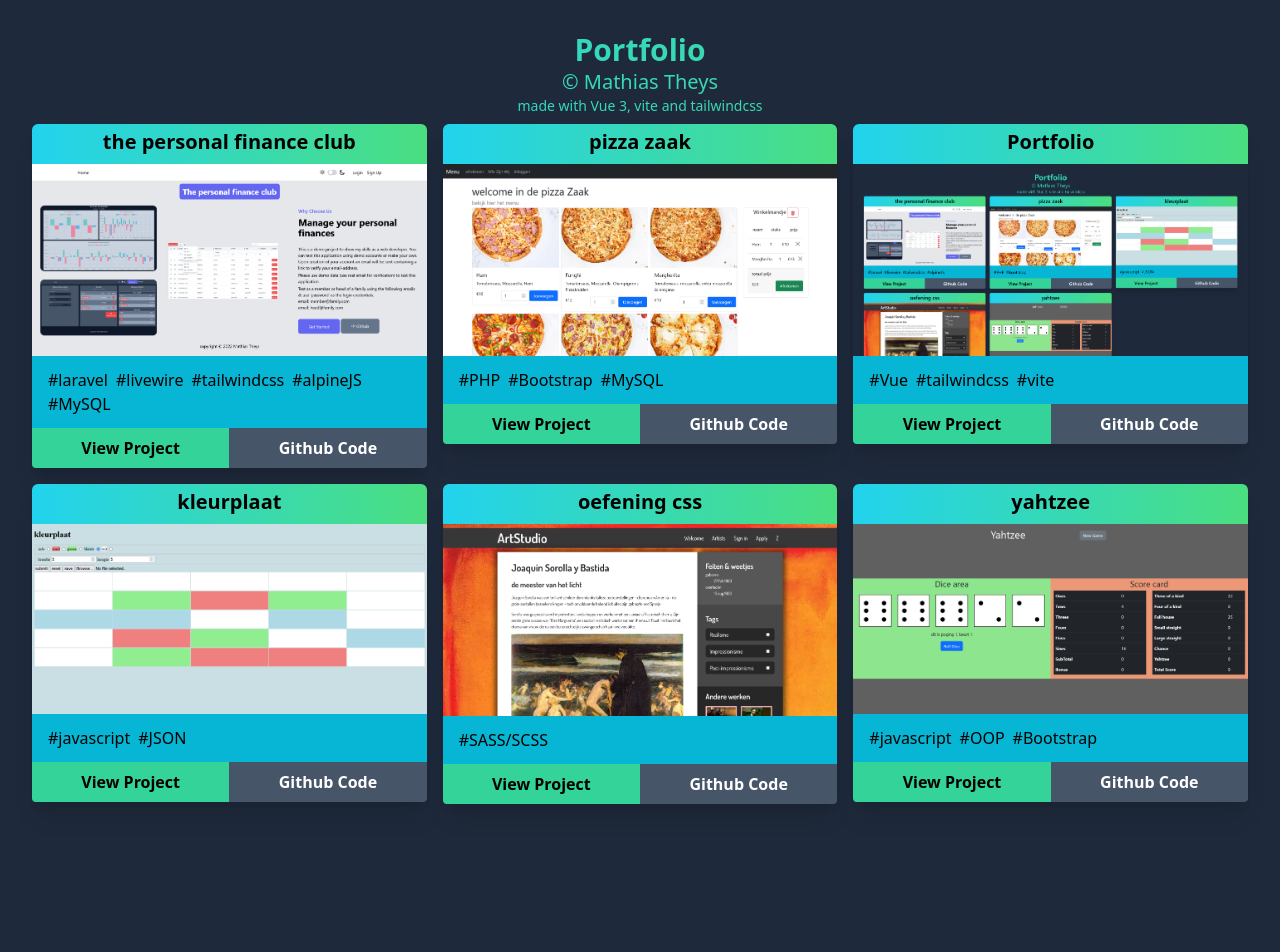
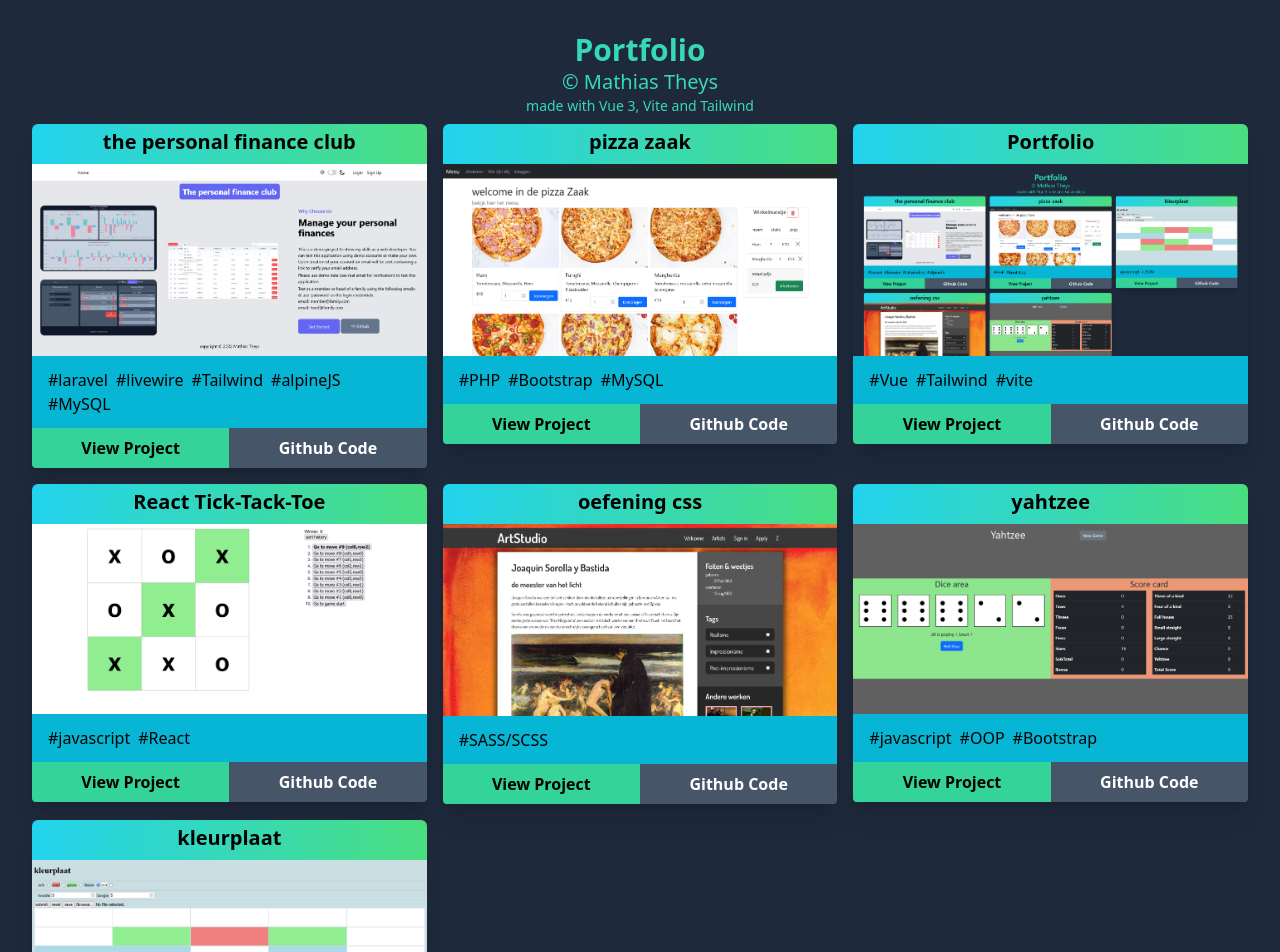
Before and after one commit to AtlasMountains/Portfolio, a Vue app: page / in a window 1280 px wide. Shown: the top 952 px of the page. Before the commit the page ends 836 px from the top, so only its background shows below. Built offline with nearby package versions, Linux system fonts and the light colour scheme.

Commit message:
Add Tick-Tack-Toe

```diff
--- a/src/App.vue
+++ b/src/App.vue
@@ -32,7 +32,7 @@ export default {
         tags: [
           {id:1,name:'laravel'},
           {id:2,name:'livewire'},
-          {id:3,name:'tailwindcss'},
+          {id:3,name:'Tailwind'},
           {id:4,name:'alpineJS'},
           {id:5,name:'MySQL'},
         ]
@@ -58,19 +58,19 @@ export default {
         title: "Portfolio",
         tags: [
           {id:1,name:'Vue'},
-          {id:2,name:'tailwindcss'},
+          {id:2,name:'Tailwind'},
           {id:3,name:'vite'},
         ]
       },
       {
         id: 4,
-        linkCode: "https://github.com/AtlasMountains/kleurplaat",
-        linkProject: "https://atlasmountains.github.io/kleurplaat/",
-        foto: "./kleurplaat.png",
-        title: "kleurplaat",
+        linkCode: "https://github.com/AtlasMountains/React_Tick-Tack-Toe",
+        linkProject: "https://atlasmountains.github.io/yahtzee/",
+        foto: "./Tick-Tack-Toe.png",
+        title: "React Tick-Tack-Toe",
         tags: [
           {id:1,name:'javascript'},
-          {id:2,name:'JSON'},
+          {id:2,name:'React'},
         ]
       },
       {
@@ -95,6 +95,17 @@ export default {
           {id:3,name:'Bootstrap'},
         ]
       },
+      {
+        id: 7,
+        linkCode: "https://github.com/AtlasMountains/kleurplaat",
+        linkProject: "https://atlasmountains.github.io/kleurplaat/",
+        foto: "./kleurplaat.png",
+        title: "kleurplaat",
+        tags: [
+          {id:1,name:'javascript'},
+          {id:2,name:'JSON'},
+        ]
+      },
     ];
   },
 };
--- a/src/components/Header.vue
+++ b/src/components/Header.vue
@@ -1,7 +1,7 @@
 <template>
-  <header class="text-slate-100 bg-clip-text text-transparent bg-gradient-to-r from-cyan-400 to-green-400">
-    <h1 class="text-3xl text-center font-bold">Portfolio</h1>
-    <h2 class="text-xl font-semi-bold text-center">&copy; Mathias Theys</h2>
-    <p class="text-center text-sm">made with Vue 3, vite and tailwindcss</p>
+  <header class="text-transparent text-slate-100 bg-clip-text bg-gradient-to-r from-cyan-400 to-green-400">
+    <h1 class="text-3xl font-bold text-center">Portfolio</h1>
+    <h2 class="text-xl text-center font-semi-bold">&copy; Mathias Theys</h2>
+    <p class="text-sm text-center">made with Vue 3, Vite and Tailwind</p>
   </header>
 </template>
```
Also changed, not shown: public/Tick-Tack-Toe.png (added).
